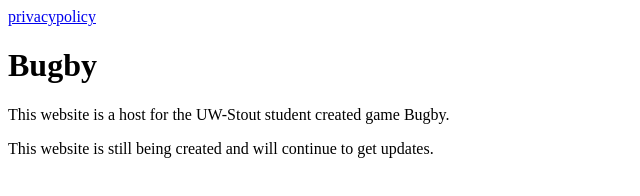
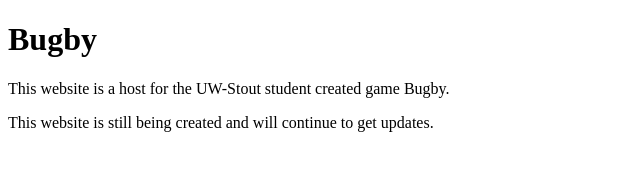
Before and after one commit to unAlike/Bugby, a plain HTML site: page index.html in a window 1280 px wide. Shown: the whole page, without its empty margins (0-640 px from the left). Drawn offline with Linux system fonts and the light colour scheme.

Commit message:
removed hyperlink to pp

```diff
--- a/index.html
+++ b/index.html
@@ -1,6 +1,5 @@
 <!DOCTYPE html>
 <html>
-    <a href="privacypolicy/">privacypolicy</a>
 <body>
 
 <h1>Bugby</h1>
```
